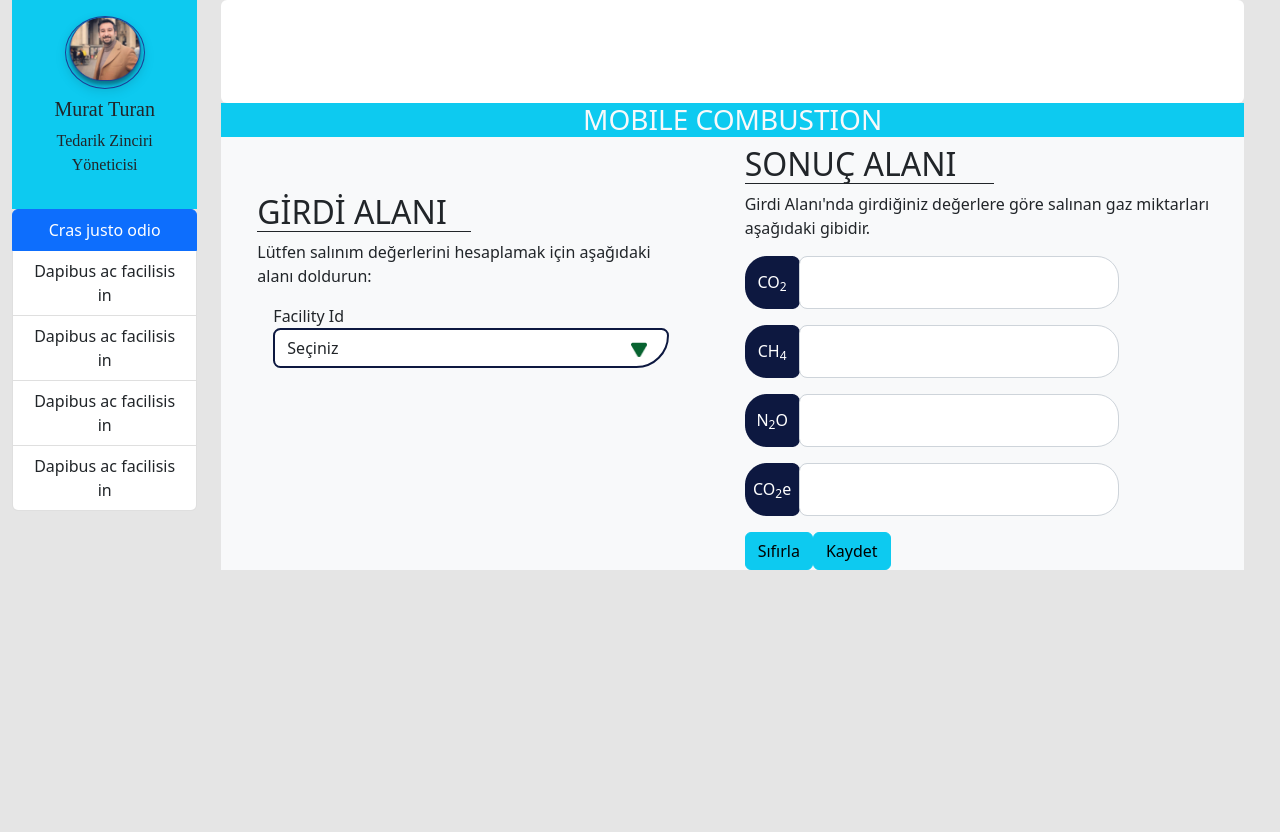
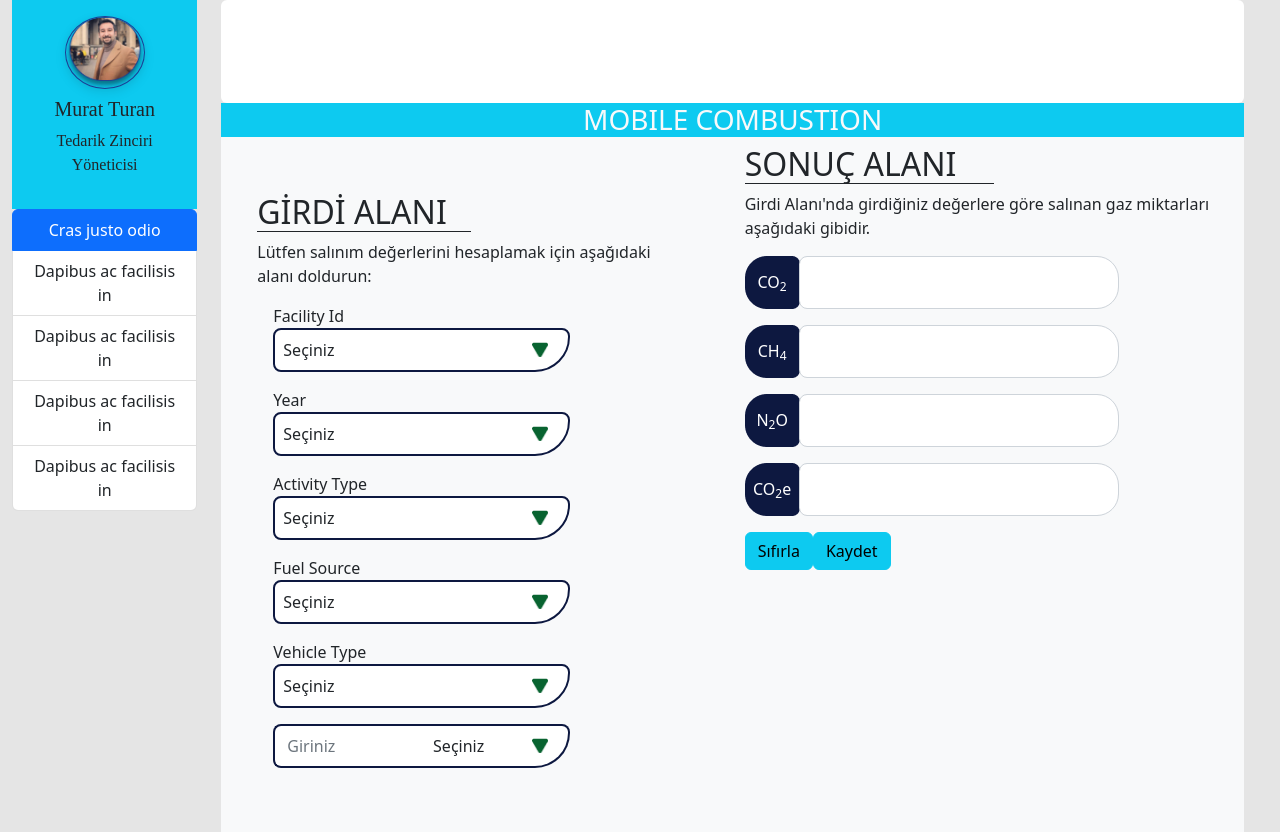
Before and after one commit to asknksk/digital-mentorluk, a React (Create React App) app: page / in a window 1280 px wide. Before the commit the page ends 800 px from the top, so only its background shows below. Built offline with nearby package versions, Linux system fonts and the light colour scheme; the HTML template or start-up script is replaced by a standard one.

Commit message:
inputs completed on local

```diff
--- a/src/components/Main.jsx
+++ b/src/components/Main.jsx
@@ -1,7 +1,22 @@
-import React from "react";
+import React, { useState } from "react";
 import weather from "../assets/Weather.png";
 
 const Main = () => {
+  var maxNumber = 45;
+  var randomNumber = Math.floor(Math.random() * maxNumber + 1);
+  const [inputs, setInputs] = useState({
+    facility_id: "",
+    year: "",
+    activity: "",
+    fuel: "",
+    vehicle: "",
+    amount: "",
+    unit: "",
+  });
+  const handleChange = (e) => {
+    setInputs({ ...inputs, [e.target.name]: e.target.value });
+  };
+  console.log(inputs);
   return (
     <>
       <div className="bg-white rounded" style={{ height: "103px" }}>
@@ -27,20 +42,147 @@ const Main = () => {
               <div className="m-3">
                 <label htmlFor="facility-id">Facility Id</label>
                 <select
-                  className="form-select arrow-color "
+                  className="form-select arrow-color p-2 w-75 "
                   id="facility-id"
+                  aria-label="Default select example"
+                  name="facility_id"
+                  style={{
+                    border: "2px solid #0D1840",
+                    borderRadius: "8px 8px 35px 8px",
+                  }}
+                  onChange={handleChange}
+                  required
+                >
+                  <option value="">Seçiniz</option>
+                  <option value={randomNumber}>{randomNumber}</option>
+                </select>
+              </div>
+              <div className="m-3">
+                <label htmlFor="year">Year</label>
+                <select
+                  className="form-select arrow-color p-2 w-75 "
+                  id="year"
+                  name="year"
                   aria-label="Default select example"
                   style={{
                     border: "2px solid #0D1840",
                     borderRadius: "8px 8px 35px 8px",
                   }}
+                  onChange={handleChange}
                   required
                 >
                   <option value="">Seçiniz</option>
-                  <option value="1">One</option>
+                  <option value={new Date().getFullYear()}>
+                    {new Date().getFullYear()}
+                  </option>
+                  <option value={new Date().getFullYear() - 1}>
+                    {new Date().getFullYear() - 1}
+                  </option>
+                  <option value={new Date().getFullYear() - 2}>
+                    {new Date().getFullYear() - 2}
+                  </option>
+                  <option value={new Date().getFullYear() - 3}>
+                    {new Date().getFullYear() - 3}
+                  </option>
+                  <option value={new Date().getFullYear() - 4}>
+                    {new Date().getFullYear() - 4}
+                  </option>
+                </select>
+              </div>
+              <div className="m-3">
+                <label htmlFor="activity-type">Activity Type</label>
+                <select
+                  className="form-select arrow-color p-2 w-75 "
+                  id="activity-type"
+                  name="activity"
+                  aria-label="Default select example"
+                  style={{
+                    border: "2px solid #0D1840",
+                    borderRadius: "8px 8px 35px 8px",
+                  }}
+                  onChange={handleChange}
+                  required
+                >
+                  <option value="">Seçiniz</option>
+                  <option value="4">Distance Activity</option>
+                  <option value="5">Fuel Use</option>
+                </select>
+              </div>
+              <div className="m-3">
+                <label htmlFor="fuel-source">Fuel Source</label>
+                <select
+                  className="form-select arrow-color p-2 w-75 "
+                  id="fuel-source"
+                  name="fuel"
+                  aria-label="Default select example"
+                  style={{
+                    border: "2px solid #0D1840",
+                    borderRadius: "8px 8px 35px 8px",
+                  }}
+                  onChange={handleChange}
+                  required
+                >
+                  <option value="">Seçiniz</option>
+                  <option value="1">1</option>
+                  <option value="2">2</option>
+                  <option value="3">3</option>
+                </select>
+              </div>
+              <div className="m-3">
+                <label htmlFor="vehicle-type">Vehicle Type</label>
+                <select
+                  className="form-select arrow-color p-2 w-75 "
+                  id="vehicle-type"
+                  name="vehicle"
+                  aria-label="Default select example"
+                  style={{
+                    border: "2px solid #0D1840",
+                    borderRadius: "8px 8px 35px 8px",
+                  }}
+                  onChange={handleChange}
+                  required
+                >
+                  <option value="">Seçiniz</option>
+                  <option value="1">1</option>
                   <option value="2">Two</option>
                   <option value="3">Three</option>
                 </select>
+              </div>
+              <div className="m-3">
+                <div className="input-group mb-3 w-75">
+                  <input
+                    type="text"
+                    className="form-control"
+                    aria-label="text input with dropdown button"
+                    name="amount"
+                    style={{
+                      border: "2px solid #0D1840",
+                      borderRight: "none",
+                      borderRadius: "8px 0 0 8px",
+                    }}
+                    value={inputs.amount}
+                    placeholder="Giriniz"
+                    onChange={handleChange}
+                  />
+                  <select
+                    className="form-select arrow-color p-2  "
+                    id="facility-id"
+                    aria-label="Default select example"
+                    name="unit"
+                    style={{
+                      border: "2px solid #0D1840",
+                      borderLeft: "none",
+                      borderRadius: "0 8px 35px 0",
+                    }}
+                    onChange={handleChange}
+                    required
+                  >
+                    <option value="">Seçiniz</option>
+                    <option value="1">oo</option>
+                    <option value="2">Two</option>
+                    <option value="3">Three</option>
+                  </select>
+                </div>
               </div>
             </div>
           </div>
@@ -54,9 +196,9 @@ const Main = () => {
               </p>
             </div>
             <div className="input-group mb-3 w-75">
-              <div class="input-resim">
+              <div className="input-resim">
                 <img src={weather} alt="mavi-amblem" />
-                <div class="centered">
+                <div className="centered">
                   CO<sub>2</sub>
                 </div>
               </div>
@@ -68,9 +210,9 @@ const Main = () => {
               />
             </div>
             <div className="input-group mb-3 w-75">
-              <div class="input-resim">
+              <div className="input-resim">
                 <img src={weather} alt="mavi-amblem" />
-                <div class="centered">
+                <div className="centered">
                   CH<sub>4</sub>
                 </div>
               </div>
@@ -82,9 +224,9 @@ const Main = () => {
               />
             </div>
             <div className="input-group mb-3 w-75">
-              <div class="input-resim">
+              <div className="input-resim">
                 <img src={weather} alt="mavi-amblem" />
-                <div class="centered">
+                <div className="centered">
                   N<sub>2</sub>O
                 </div>
               </div>
@@ -96,9 +238,9 @@ const Main = () => {
               />
             </div>
             <div className="input-group mb-3 w-75">
-              <div class="input-resim">
+              <div className="input-resim">
                 <img src={weather} alt="mavi-amblem" />
-                <div class="centered">
+                <div className="centered">
                   CO<sub>2</sub>e
                 </div>
               </div>
```
